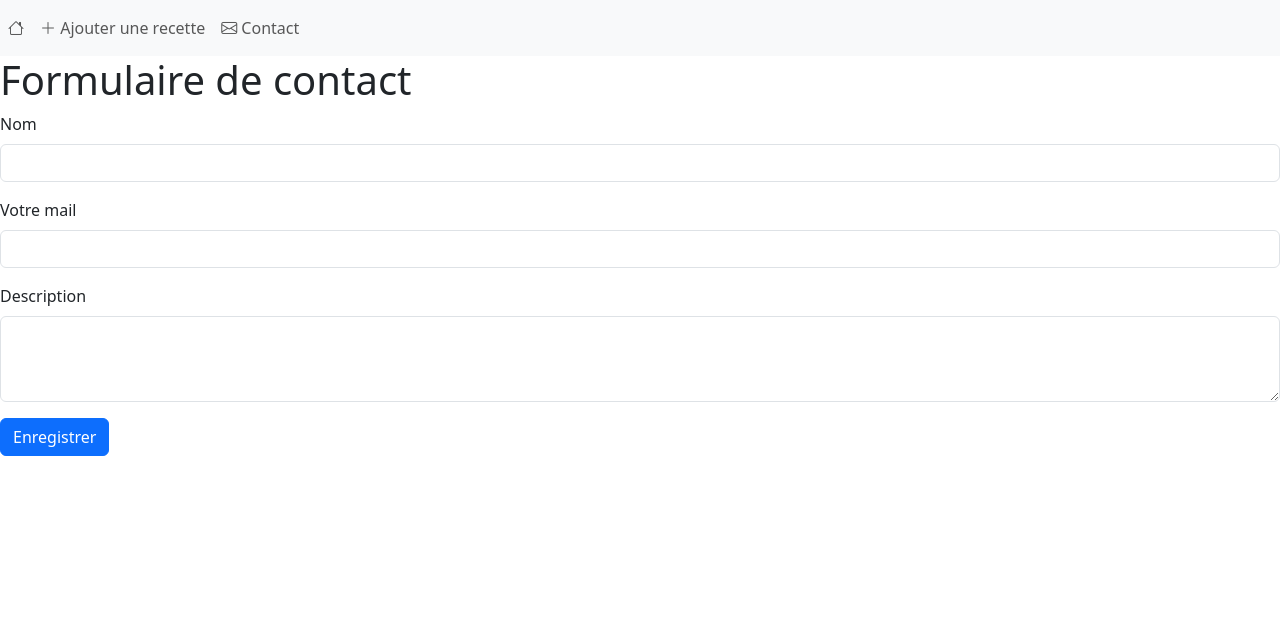
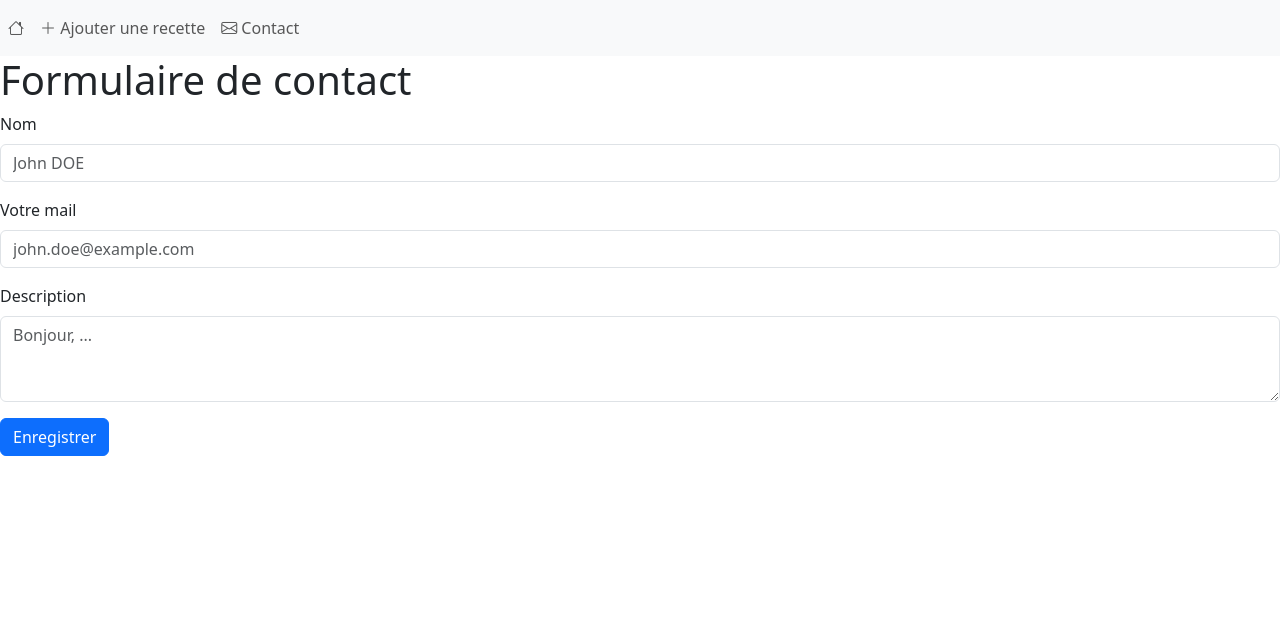
Before and after one commit to Vexcited/IUT-R3.01, a PHP site: page /index.php?c=contact in a window 1280 px wide. Shown: the top 642 px of the page. Run offline with PHP 8.4, Linux system fonts and the light colour scheme.

Commit message:
fix(TP2): spacing in textarea and add placeholder

```diff
--- a/TP2/src/Views/ajout.php
+++ b/TP2/src/Views/ajout.php
@@ -10,12 +10,11 @@
     </div>
     <div class="mb-3">
       <label for="description" class="form-label">Description de la recette</label>
-      <textarea type="text" class="form-control" name="description" id="description" required rows="3">
-      </textarea>
+      <textarea type="text" class="form-control" name="description" id="description" required rows="3"></textarea>
     </div>
     <div class="mb-3">
       <label for="auteur" class="form-label">Mail de l'auteur</label>
-      <input type="email" class="form-control" name="auteur" id="auteur" required>
+      <input type="email" class="form-control" name="auteur" id="auteur" placeholder="john.doe@example.com required>
     </div>
     <div class="mb-3">
       <button type="submit" class="btn btn-primary" id="enregistrer">
--- a/TP2/src/Views/contact.php
+++ b/TP2/src/Views/contact.php
@@ -6,16 +6,15 @@
 
     <div class="mb-3">
       <label for="titre" class="form-label">Nom</label>
-      <input type="text" class="form-control" name="titre" id="titre" required>
+      <input type="text" class="form-control" name="titre" id="titre" placeholder="John DOE" required>
     </div>
     <div class="mb-3">
       <label for="auteur" class="form-label">Votre mail</label>
-      <input type="email" class="form-control" name="auteur" id="auteur" required>
+      <input type="email" class="form-control" name="auteur" id="auteur" placeholder="john.doe@example.com" required>
     </div>
     <div class="mb-3">
       <label for="description" class="form-label">Description</label>
-      <textarea type="text" class="form-control" name="description" id="description" required rows="3">
-      </textarea>
+      <textarea type="text" class="form-control" name="description" id="description" placeholder="Bonjour, ..." required rows="3"></textarea>
     </div>
     <div class="mb-3">
       <button type="submit" class="btn btn-primary" id="enregistrer">
```
